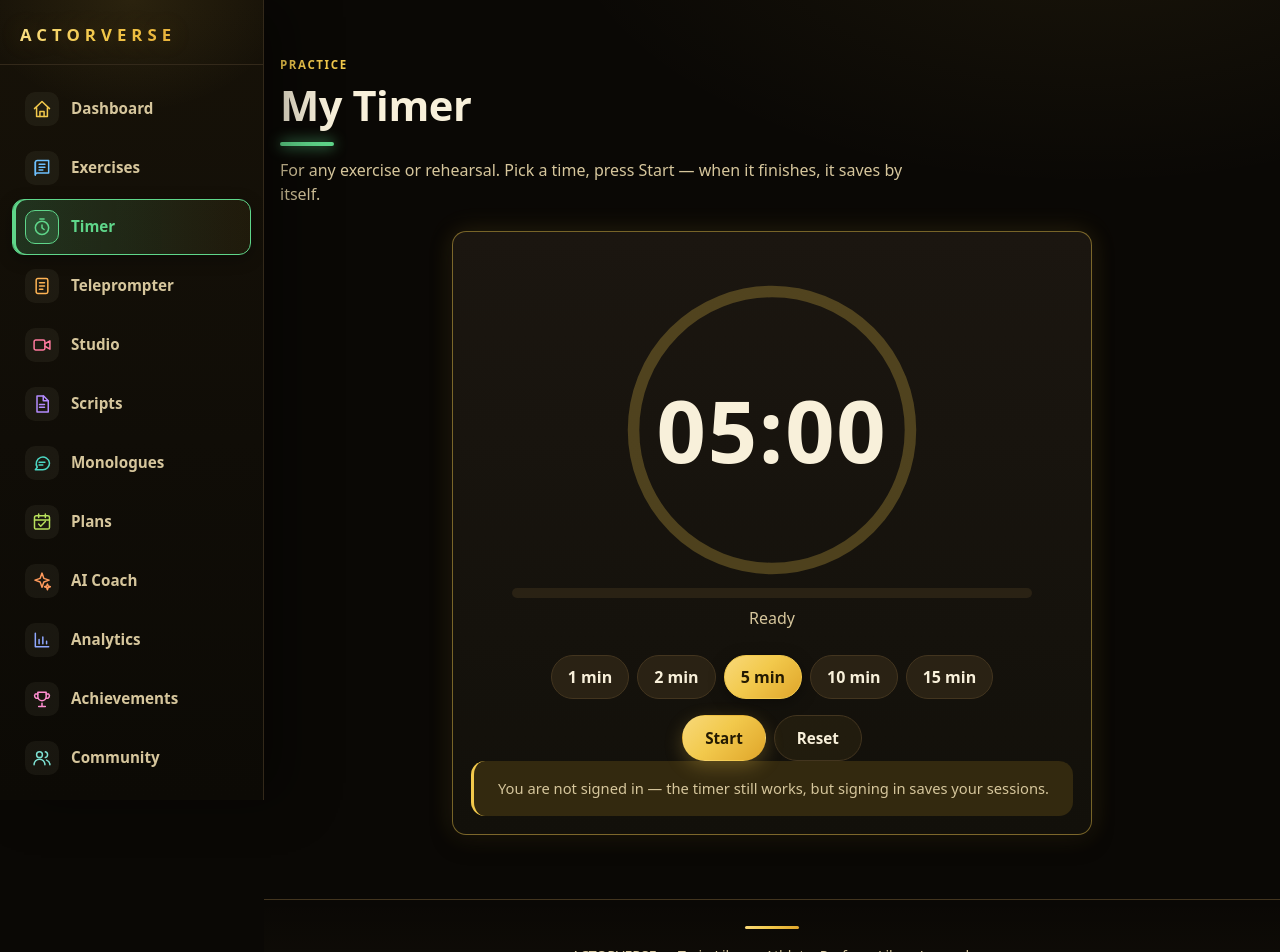
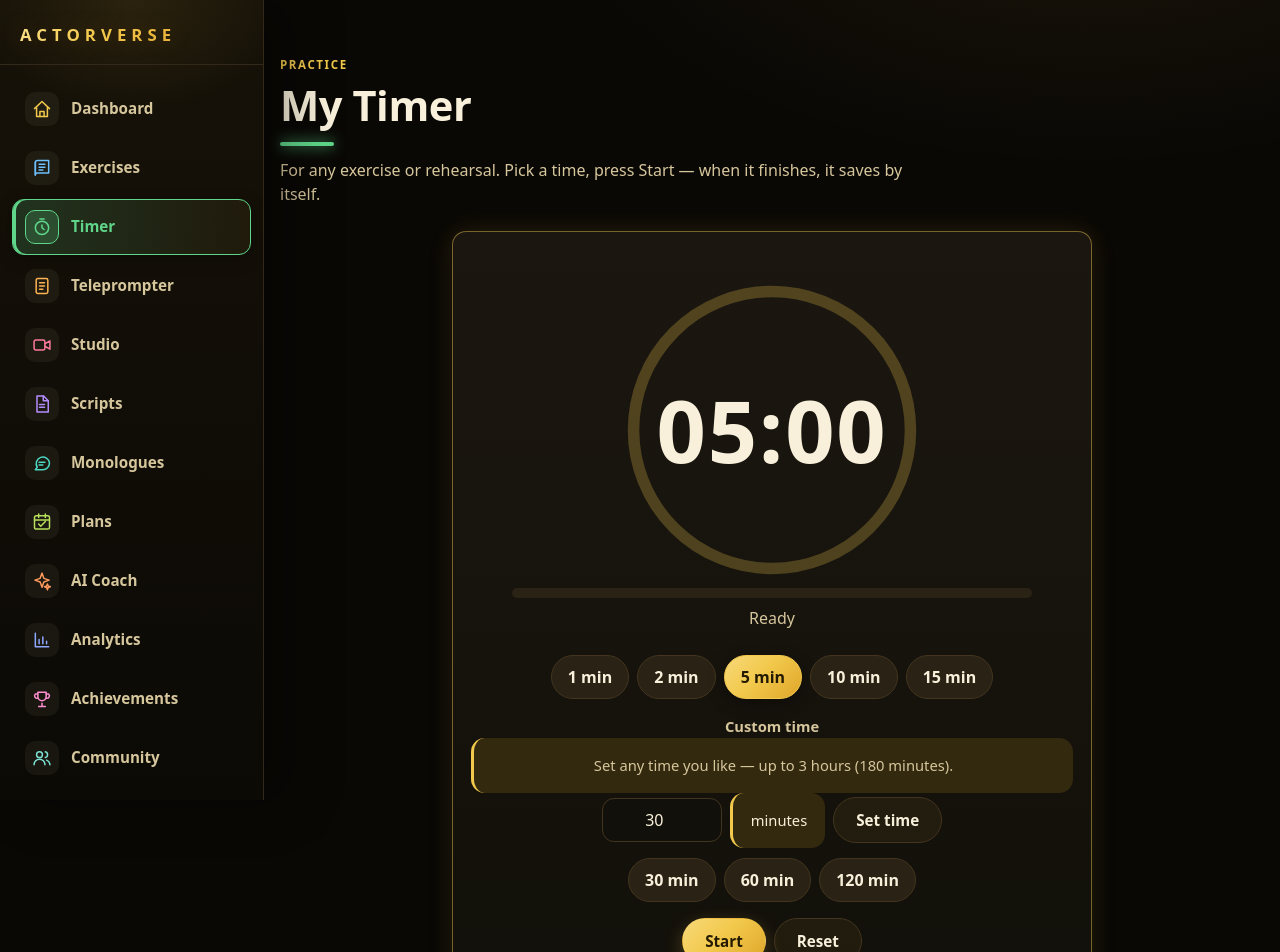
Before and after one commit to samadrepositry/actorverse, a Next.js app: page /timer in a window 1280 px wide. Shown: the top 952 px of the page. Built offline with nearby package versions, Linux system fonts and the light colour scheme; no server answers.

Commit message:
ACTORVERSE: custom time on the Timer — any duration 1-180 min, with 30/60/120 quick pills

```diff
--- a/src/app/timer/page.tsx
+++ b/src/app/timer/page.tsx
@@ -6,6 +6,10 @@ import { createClient, isSupabaseConfigured } from "@/lib/supabase";
 import { showToast } from "@/components/Toast";
 
 const PRESETS = [1, 2, 5, 10, 15];
+// Custom time: any length up to 3 hours. Quick pills for the
+// durations the owner named (half an hour, one hour, two hours).
+const CUSTOM_MAX = 180;
+const CUSTOM_QUICK = [30, 60, 120];
 
 function format(seconds: number): string {
   const m = Math.floor(seconds / 60);
@@ -28,6 +32,19 @@ function TimerContent() {
   const intervalRef = useRef<ReturnType<typeof setInterval> | null>(null);
   const loggedRef = useRef(false);
   const autoStartedRef = useRef(false);
+  const [customMinutes, setCustomMinutes] = useState("30");
+
+  // Set a custom duration (1–180 minutes). Behaves exactly like a
+  // preset: sets the time and waits at "Ready" for Start. No auto-start
+  // here — auto-start is only for arriving from "Start with timer".
+  function applyCustom(minutes: number) {
+    const n = Math.min(
+      CUSTOM_MAX,
+      Math.max(1, Math.round(Number.isFinite(minutes) ? minutes : 30)),
+    );
+    setCustomMinutes(String(n));
+    setTimer(n);
+  }
 
   // Check sign-in state once, so we can explain whether the session will save.
   useEffect(() => {
@@ -247,6 +264,66 @@ function TimerContent() {
             </button>
           ))}
         </div>
+        <div style={{ marginTop: 16 }}>
+          <p className="field-label" style={{ textAlign: "center" }}>
+            Custom time
+          </p>
+          <p className="note" style={{ textAlign: "center", marginTop: 0 }}>
+            Set any time you like — up to 3 hours (180 minutes).
+          </p>
+          <div
+            style={{
+              display: "flex",
+              gap: 8,
+              justifyContent: "center",
+              alignItems: "center",
+              flexWrap: "wrap",
+            }}
+          >
+            <input
+              className="field"
+              type="number"
+              inputMode="numeric"
+              min={1}
+              max={CUSTOM_MAX}
+              step={1}
+              value={customMinutes}
+              aria-label="Custom time in minutes"
+              onChange={(e) => setCustomMinutes(e.target.value)}
+              style={{ width: 120, textAlign: "center", minHeight: 44 }}
+            />
+            <span className="note" style={{ margin: 0 }}>
+              minutes
+            </span>
+            <button
+              type="button"
+              className="btn btn-secondary"
+              style={{ minHeight: 44 }}
+              onClick={() => applyCustom(Number(customMinutes))}
+            >
+              Set time
+            </button>
+          </div>
+          <div
+            className="presets"
+            role="group"
+            aria-label="Custom time quick choices"
+            style={{ marginTop: 10 }}
+          >
+            {CUSTOM_QUICK.map((min) => (
+              <button
+                key={min}
+                type="button"
+                className="preset"
+                style={{ minHeight: 44 }}
+                aria-pressed={total / 60 === min}
+                onClick={() => applyCustom(min)}
+              >
+                {min} min
+              </button>
+            ))}
+          </div>
+        </div>
         <div className="rowbtns" style={{ justifyContent: "center" }}>
           <button
             type="button"
```
